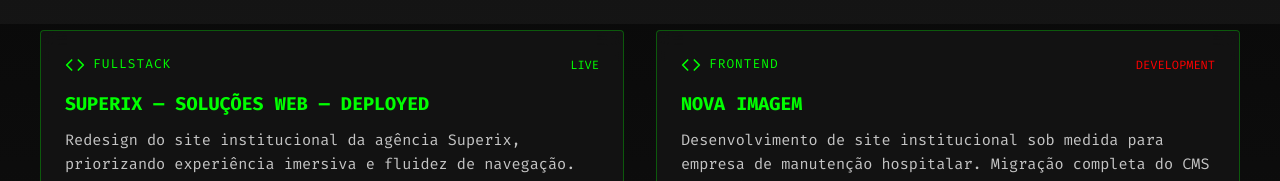
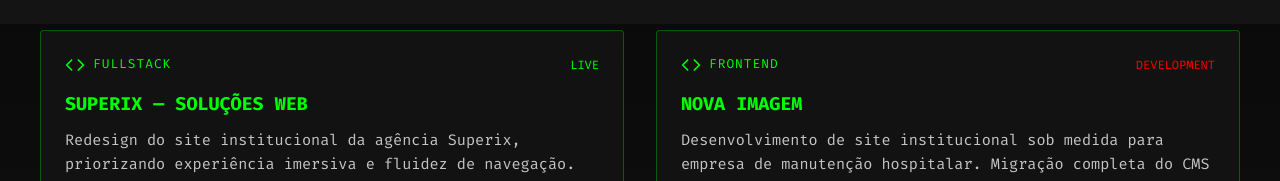
Before and after one commit to fde95/portfolioDEVFE, a Vue app: page / in a window 1280 px wide. Shown: the part 2376-2557 px from the top of the page. Built offline with nearby package versions, Linux system fonts and the light colour scheme.

Commit message:
fix: correção do título 'Superix - ....' com a remoção do texto 'Deployed'

```diff
--- a/src/components/Portfolio.vue
+++ b/src/components/Portfolio.vue
@@ -117,7 +117,7 @@
   },
   {
     id: 3,
-    title: "SUPERIX — SOLUÇÕES WEB — DEPLOYED",
+    title: "SUPERIX — SOLUÇÕES WEB",
     description:
       "Redesign do site institucional da agência Superix, priorizando experiência imersiva e fluidez de navegação. Layout responsivo, leve e otimizado para SEO, reforçando a identidade visual e o posicionamento digital da marca.",
     tech: ["Joomla", "HTML 5", "CSS 3", "JavaScript", "jQuery"],
```
